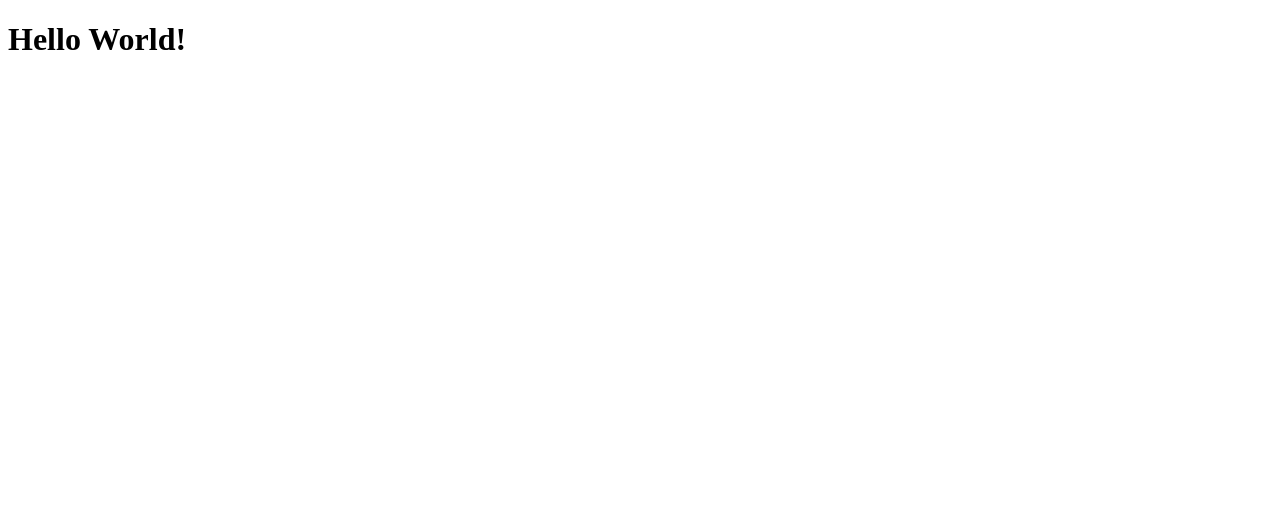
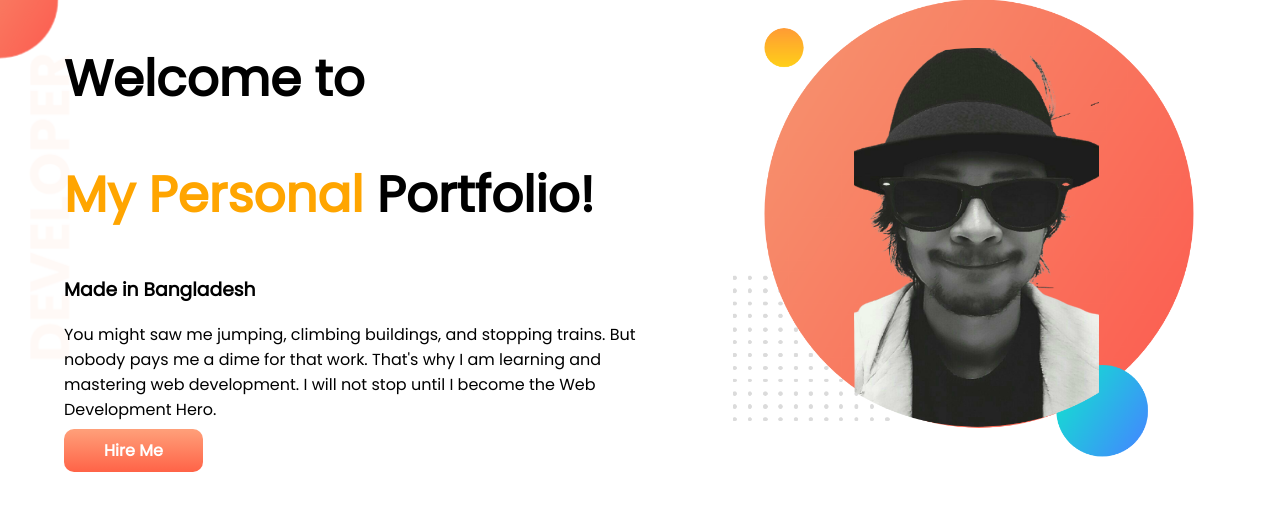
Before and after one commit to onikd08/html-css-portfolio, a plain HTML site: page index.html in a window 1280 px wide. Drawn offline with Linux system fonts and the light colour scheme.

Commit message:
section 1 done

```diff
--- a/index.html
+++ b/index.html
@@ -6,10 +6,33 @@
     <meta http-equiv="X-UA-Compatible" content="IE=edge">
     <meta name="viewport" content="width=device-width, initial-scale=1.0">
     <title>Personal Portfolio</title>
+    <link rel="preconnect" href="https://fonts.googleapis.com">
+    <link rel="preconnect" href="https://fonts.gstatic.com" crossorigin>
+    <link href="https://fonts.googleapis.com/css2?family=Poppins&display=swap" rel="stylesheet">
+    <link rel="stylesheet" href="style.css">
 </head>
 
 <body>
-    <h1>Hello World!</h1>
+    <section class="top-banner">
+        <div class="half-width">
+            <h1>Welcome to</h1>
+            <h1> <span class="orange"> My Personal </span> Portfolio!</h1>
+            <h3>Made in Bangladesh </h3>
+            <p> You might saw me jumping, climbing buildings, and stopping trains. But nobody pays me a dime for that
+                work.
+                That's why I am learning and mastering web development. I will not stop until I become the Web
+                Development Hero.
+            </p>
+            <a target="_blank" class="profile-link" href="https://www.linkedin.com/in/anik-das-61ab4a115/">Hire Me</a>
+        </div>
+        <div class="half-width">
+            <img src="images/my-img-1.png" alt="">
+        </div>
+    </section>
+
+
+
+
 </body>
 
 </html>
--- a/style.css
+++ b/style.css
@@ -0,0 +1,42 @@
+
+
+body{
+    font-family: 'Poppins', sans-serif;
+    margin: 0;
+}
+
+h1{
+    font-size: 50px;
+}
+
+.orange{
+    color: orange;
+}
+
+section{
+    display: flex;
+}
+
+.half-width{
+    width:50%;
+    padding-left: 5%;
+}
+
+.half-width img{
+    width: 80%;
+    padding-left: 5%;
+}
+
+.profile-link{
+    text-decoration: none;
+    background-image: linear-gradient(lightsalmon, tomato);
+    padding: 10px 40px;
+    border-radius: 10px;
+    font-weight: 700;
+    color: white;
+}
+
+.top-banner{
+    background-image: url(/images/top-banner.png);
+    background-repeat: no-repeat;
+}
```
Also changed, not shown: images/bangladesh_640.png (added), images/dream-bg.png (added), images/exp-bg.png (added), images/my-bg.png (added), images/my-bg2.png (added), images/my-img-1.png (added), images/my-img-2.png (added), images/top-banner.png (added), 2 other files.
